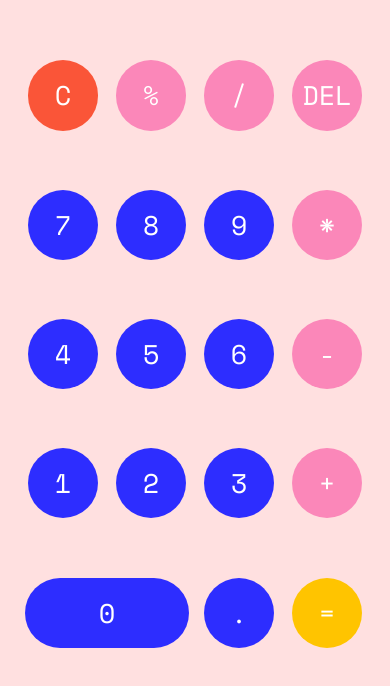
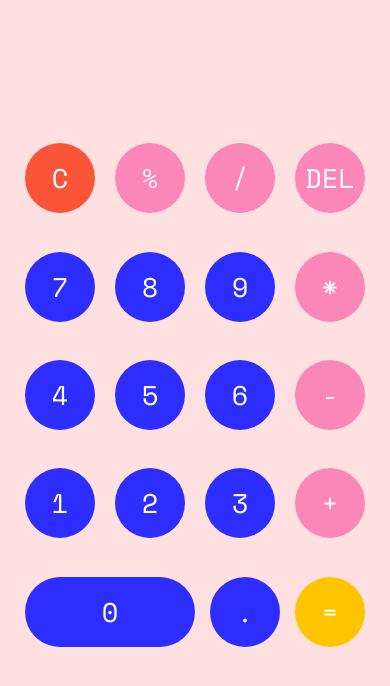
Before and after one commit to bebzbzbz/Calculator-Project, a website built with Vite: page index.html in a window 390 px wide. Shown: the part 124-810 px from the top of the page. Built offline with nearby package versions, Linux system fonts and the light colour scheme.

Commit message:
responsive fixes

```diff
--- a/src/assets/css/styles.css
+++ b/src/assets/css/styles.css
@@ -28,7 +28,7 @@ body {
     display: flex;
     justify-content: center;
     align-items: center;
-    height: 100vh;
+    height: 100dvh;
     background-color: var(--bg);
 }
 
@@ -40,6 +40,9 @@ body {
     background-color: var(--calc-bg);
     border: 4px solid var(--border);
     box-shadow: -15px 15px 0 2px var(--border);
+    display: flex;
+    flex-direction: column;
+    justify-content: space-between;
 
     .display, input {
         font-family: "Space Mono";
@@ -65,14 +68,14 @@ body {
     .btn-area {
         display: grid;
         grid-template-columns: repeat(4, 1fr);
-        gap: 1.2rem;
-        height: 82%;
+        gap: 2rem;
+        justify-items: center;
         padding-top: 3.5rem;
-        justify-items: center;
+        justify-content: space-between;
 
         input {
-            height: 6.3rem;
-            width: 6.3rem;
+            height: 8vh;
+            width: 8vh;
             border: none;
             cursor: pointer;
             border-radius: 50%;
@@ -89,8 +92,8 @@ body {
         }
 
         input[value="0"] {
-            grid-column: 1 / 3;
             width: 100%;
+            grid-column: span 2;
             border-radius: 50px;
         }
 
@@ -119,10 +122,7 @@ body {
         }
 
         .btn-area {
-            input {
-                height: 10rem;
-                width: 10rem;
-            }
+            height: 70%;
         }
     }
 }
@@ -139,12 +139,20 @@ body {
         }
 
         .btn-area {
+            display: flex;
+            flex-wrap: wrap;
+            justify-content: space-between;
             padding-top: 0;
+            gap: unset;
 
             input {
                 height: 18vw;
                 width: 18vw;
             }
+            input[value="0"] {
+            width: 50%;
+            border-radius: 50px;
+            }
         }
     }
 }
```
Also changed, not shown: README.md, 1 other file.
